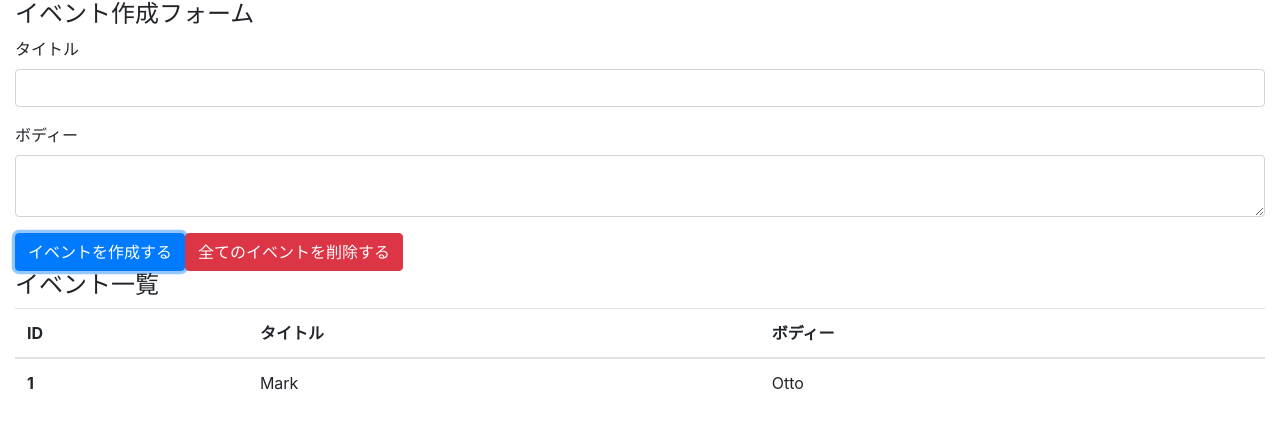
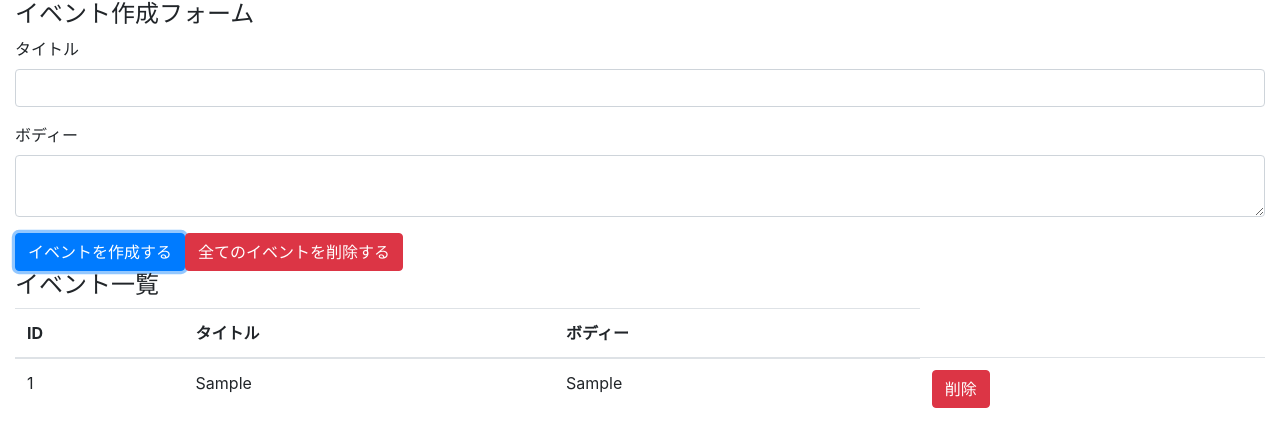
Before and after one commit to whiteononon/react-hooks-101, a React (Create React App) app: page / in a window 1280 px wide. Both pictures are taken after typing "Sample", "Sample" into the empty fields and a click on the button "イベントを作成する". Shown: the top 446 px of the page. Built offline with nearby package versions, Linux system fonts and the light colour scheme.

Commit message:
display-events refactor and implement remover

```diff
--- a/src/components/App.js
+++ b/src/components/App.js
@@ -3,6 +3,7 @@
 
 import reducer from '../reducers'
 // import reducer from '../reducers/index'
+import Event from './Event'
 
 const App = () => {
   const [title, setTitle] = useState('')
@@ -53,11 +54,9 @@
           </tr>
         </thead>
         <tbody>
-          <tr>
-            <th scope="row">1</th>
-            <td>Mark</td>
-            <td>Otto</td>
-          </tr>
+          {state.map((event, index) => (
+            <Event key={index} event={event} dispath={dispath} />
+          ))}
         </tbody>
       </table>
     </div>
--- /dev/null
+++ b/src/components/Event.js
@@ -0,0 +1,29 @@
+import React from 'react'
+
+const Event = ({ dispath, event }) => {
+    const id = event.id
+    const handleClickDeleteButton = () => {
+        dispath({
+            type: 'DELETE_EVENT',
+            id,
+        })
+    }
+
+    return (
+        <tr>
+            <td>{id}</td>
+            <td>{event.title}</td>
+            <td>{event.body}</td>
+            <td>
+                <button
+                    className="btn btn-danger"
+                    onClick={handleClickDeleteButton}
+                >
+                    削除
+            </button>
+            </td>
+        </tr>
+    )
+}
+
+export default Event
--- a/src/reducers/index.js
+++ b/src/reducers/index.js
@@ -1,7 +1,6 @@
 const events = (state = [], action) => {
     switch (action.type) {
         case 'CREATE_EVENT':
-            console.log("hi");
             const event = { title: action.title, body: action.body }
             const length = state.length
             let id = length === 0 ? 1 : state[length - 1].id + 1
@@ -9,7 +8,7 @@
             // キーと名前が同じ場合、省略可能
             return [...state, { id, ...event }]
         case 'DELETE_EVENT':
-            return state
+            return state.filter(event => event.id !== action.id)
         case 'DELETE_ALL_EVENT':
             return []
         default:
```
